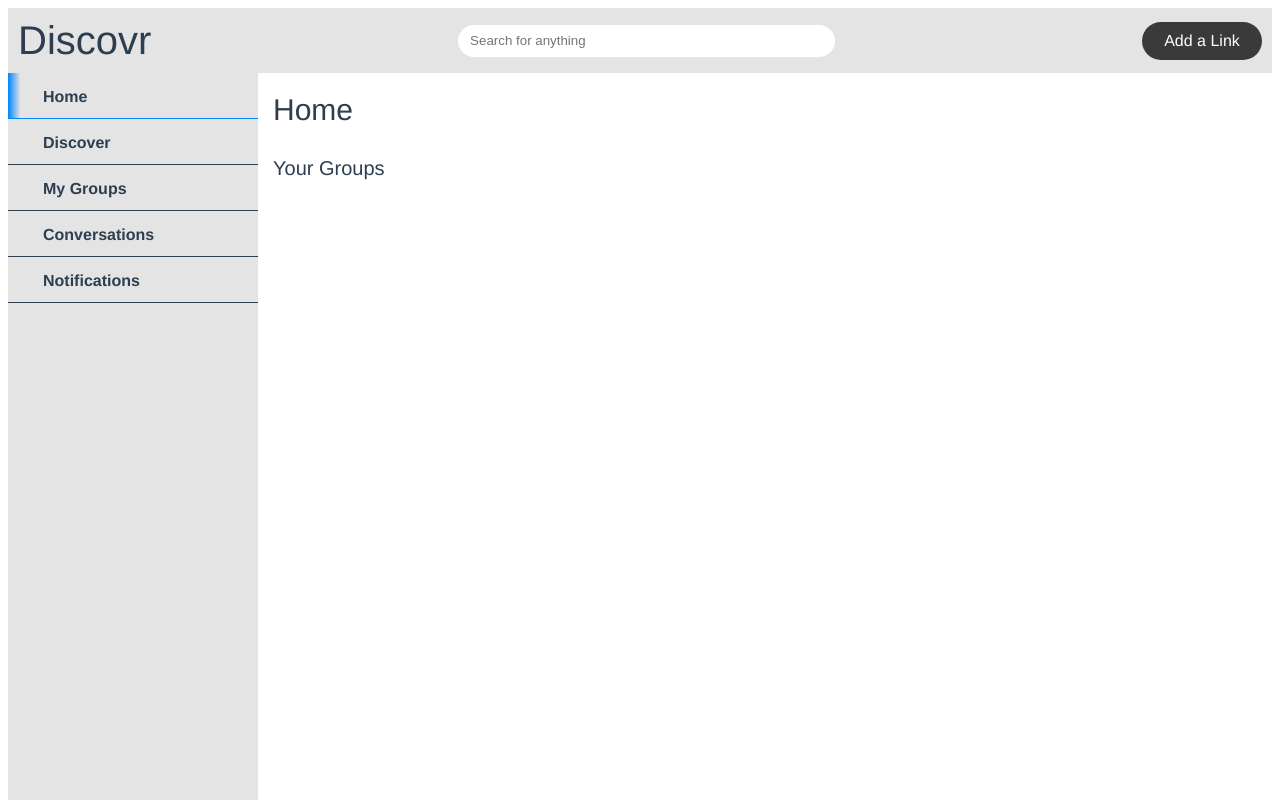
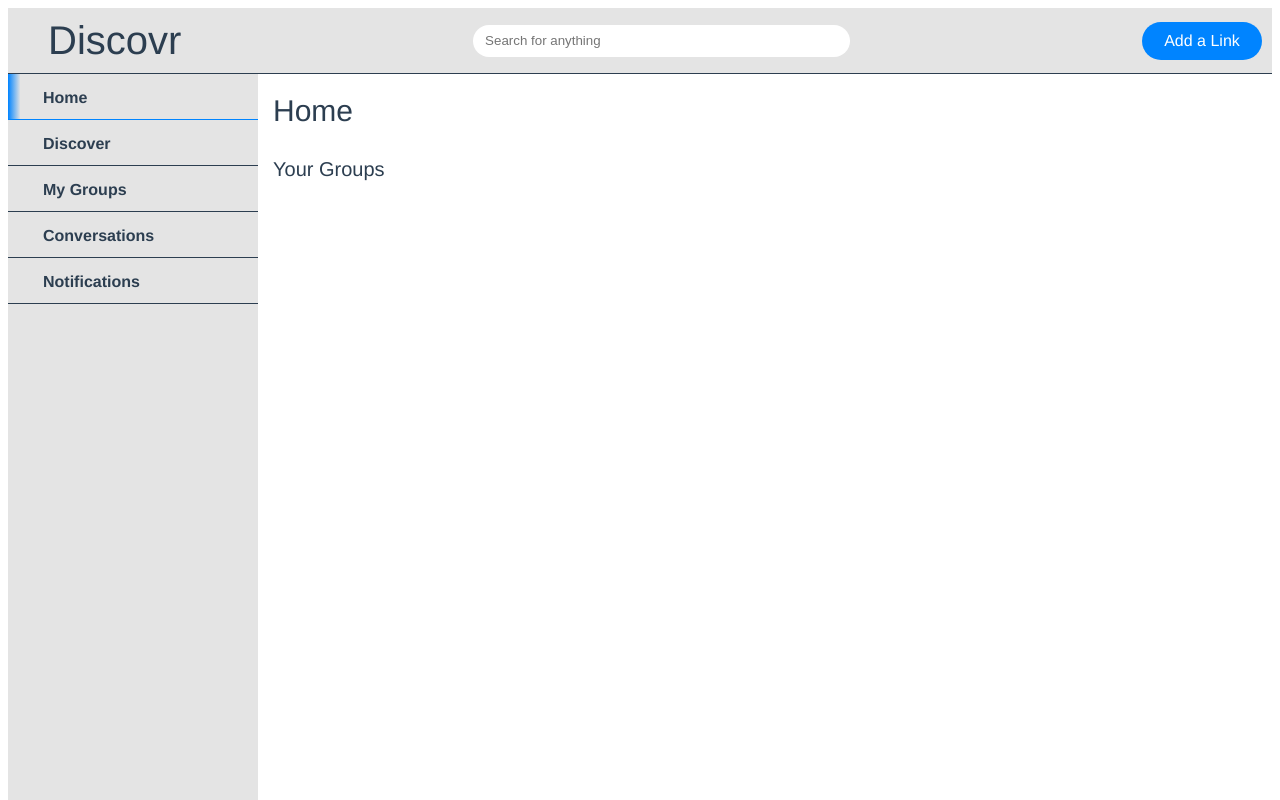
Before and after one commit to nicholascarlin/Discovr, a Vue app in the folder website/: page / in a window 1280 px wide. Built offline with nearby package versions, Linux system fonts and the light colour scheme.

Commit message:
Adjusted header ui

```diff
--- a/website/src/components/Header.vue
+++ b/website/src/components/Header.vue
@@ -21,7 +21,7 @@ export default {
 .header-al {
     text-align: center;
     width: 100px;
-    background-color: rgb(58, 58, 58);
+    background-color: var(--disc-blue);
     color: white;
     padding: 10px;
     border-radius: 30px;
@@ -35,6 +35,7 @@ export default {
 .header-logo-text {
     text-align: left;
     font-size: 40px;
+    text-indent: 30px;
 }
 
 .header-search-bar {
@@ -56,6 +57,7 @@ export default {
     display: flex;
     justify-content: space-between;
     padding: 10px;
+    border-bottom: solid 1px;
 }
 
 .header * {
```
